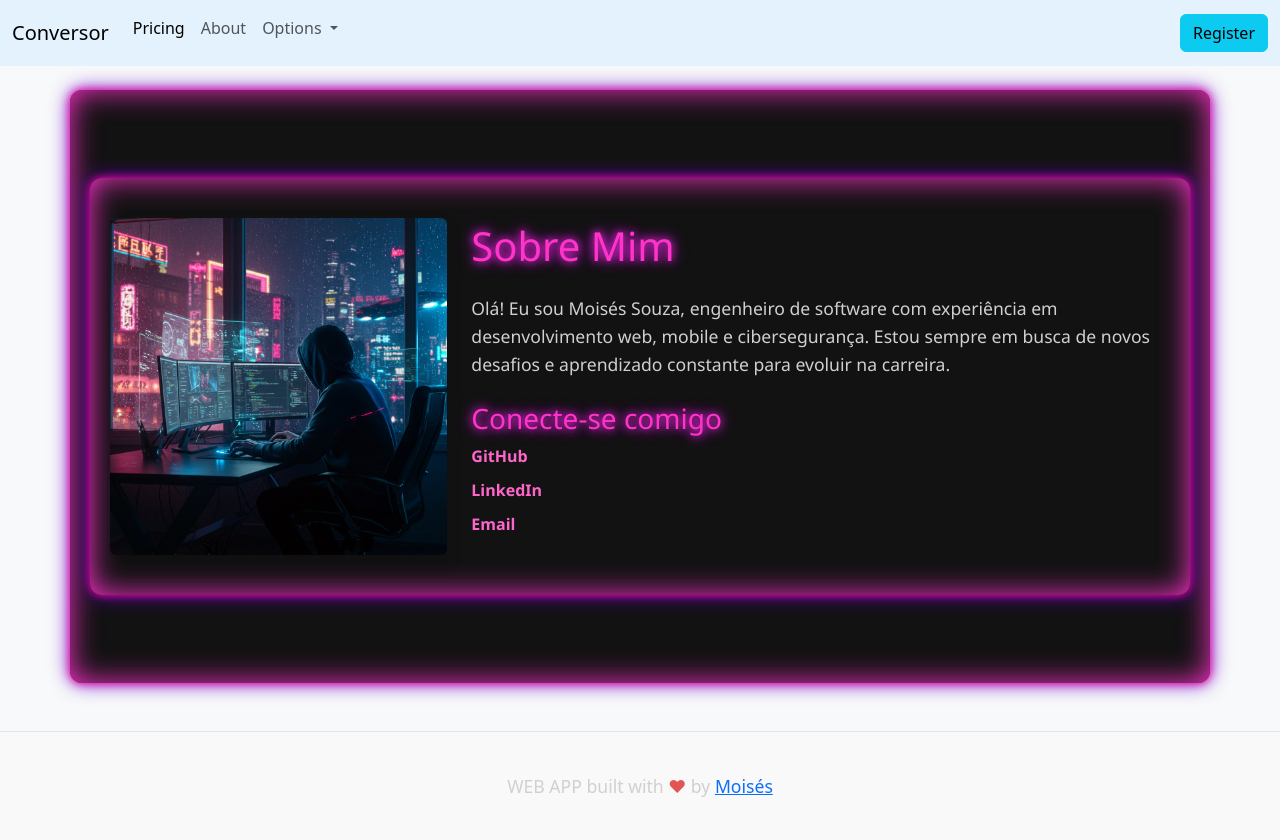
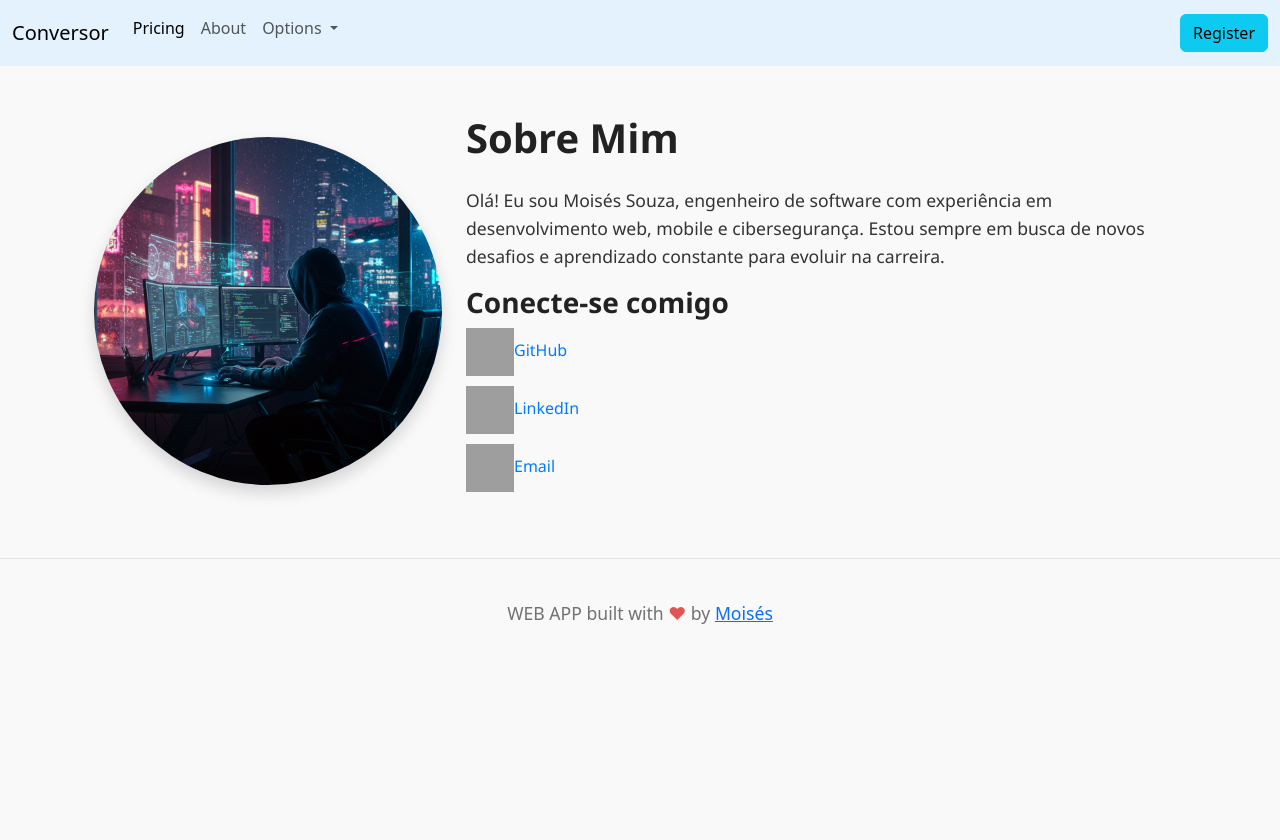
Before and after one commit to LinuxEater/conversor-de-arquivos-1.0, a Django app: page /about/ in a window 1280 px wide. After the commit the page ends 624 px from the top, so only its background shows below. Run offline with Django 5.2, Linux system fonts and the light colour scheme; grey boxes are pictures that could not be loaded.

Commit message:
getting better

```diff
--- a/conversor/static/conversor/css/style.css
+++ b/conversor/static/conversor/css/style.css
@@ -52,53 +52,34 @@ body {
   margin-bottom: 0 !important;
 }
 
-/* Style geral do container */
 .container {
+  margin-top: 50px;
+  margin-bottom: 50px;
   font-family: 'Segoe UI', Tahoma, Geneva, Verdana, sans-serif;
-  color: #e0e0e0;
-  background: #121212;
-  padding: 40px 20px;
-  border-radius: 12px;
-  box-shadow:
-    0 0 8px #ff0099,
-    0 0 20px #6600cc,
-    inset 0 0 30px #ff33cc;
+  color: #333;
 }
 
-/* Estilo da imagem */
-img {
+/* Imagem arredondada com sombra suave */
+.img-fluid.rounded.shadow {
+  border-radius: 50% !important; /* arredondar cantos */
+  box-shadow: 0 4px 8px rgba(0,0,0,0.1); /* sombra leve */
   max-width: 100%;
-  border-radius: 15px;
-  box-shadow:
-    0 0 15px #ff00cc,
-    0 0 30px #9900ff;
-  transition: transform 0.3s ease;
-}
-
-img:hover {
-  transform: scale(1.05);
-  box-shadow:
-    0 0 25px #ff00cc,
-    0 0 40px #cc00ff;
+  height: auto;
 }
 
 /* Títulos */
 h1, h3 {
-  color: #ff33cc;
-  text-shadow:
-    0 0 8px #ff33cc,
-    0 0 15px #cc00ff;
+  color: #222;
+  font-weight: 600;
 }
 
 /* Parágrafos */
 p {
   font-size: 1.1rem;
   line-height: 1.6;
-  margin-bottom: 1.5rem;
-  color: #d0d0d0;
 }
 
-/* Lista de links de contato */
+/* Lista de links */
 ul {
   list-style-type: none;
   padding-left: 0;
@@ -109,17 +90,20 @@ ul li {
 }
 
 ul li a {
-  color: #ff66cc;
   text-decoration: none;
-  font-weight: 600;
+  color: #007BFF;
   transition: color 0.3s ease;
 }
 
 ul li a:hover {
-  color: #ff00cc;
-  text-shadow:
-    0 0 8px #ff00cc,
-    0 0 12px #ff66cc;
+  color: #0056b3;
+}
+
+/* Fundo da página */
+body {
+  background-color: #f9f9f9; /* quase branco, clean */
+  margin: 0;
+  padding: 0;
 }
 
 /* Responsividade */
--- a/conversor/templates/about.html
+++ b/conversor/templates/about.html
@@ -13,9 +13,9 @@
 
       <h3>Conecte-se comigo</h3>
       <ul>
-        <li><a href="https://github.com/LinuxEater" target="_blank" rel="noopener noreferrer">GitHub</a></li>
-        <li><a href="https://linkedin.com/in/moisés-souza-6746a3190/" target="_blank" rel="noopener noreferrer">LinkedIn</a></li>
-        <li><a href="mailto:moisessouzasantos001@gmail.com">Email</a></li>
+        <li><a href="https://github.com/LinuxEater" target="_blank" rel="noopener noreferrer"><img width="48" height="48" src="https://img.icons8.com/material-sharp/48/github.png" alt="github"/>GitHub</a></li>
+        <li><a href="https://linkedin.com/in/moisés-souza-6746a3190/" target="_blank" rel="noopener noreferrer"><img width="48" height="48" src="https://img.icons8.com/color/48/linkedin.png" alt="linkedin"/>LinkedIn</a></li>
+        <li><a href="mailto:moisessouzasantos001@gmail.com"><img width="48" height="48" src="https://img.icons8.com/emoji/48/e-mail.png" alt="e-mail"/>Email</a></li>
       </ul>
     </div>
   </div>
```
